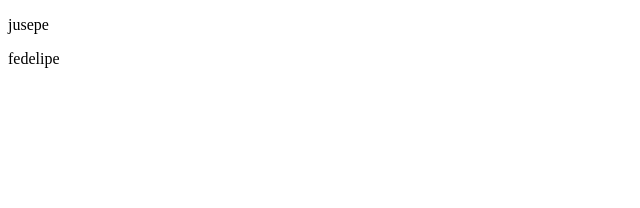
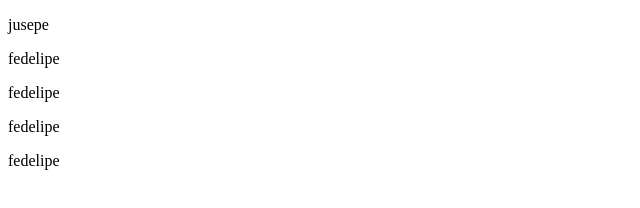
Before and after one commit to ruvialexandra/PrimerProyectoDeAEW, a plain HTML site: page index.html in a window 1280 px wide. Shown: the whole page, without its empty margins (0-640 px from the left). Drawn offline with Linux system fonts and the light colour scheme.

Commit message:
hola otra vez

```diff
--- a/index.html
+++ b/index.html
@@ -15,5 +15,15 @@
     <p>
       fedelipe
     </p>
+    <p>
+        fedelipe
+      </p>
+      <p>
+        fedelipe
+      </p>
+      <p>
+        fedelipe
+      </p>
+
 </body>
 </html>
```
